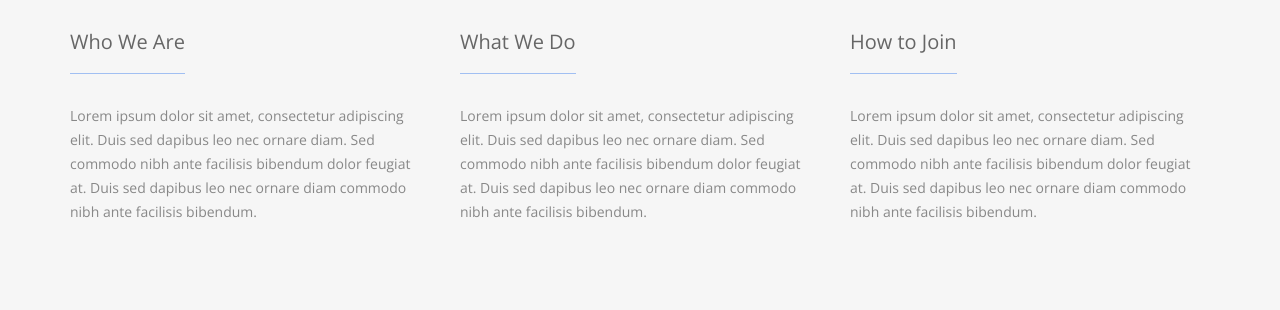
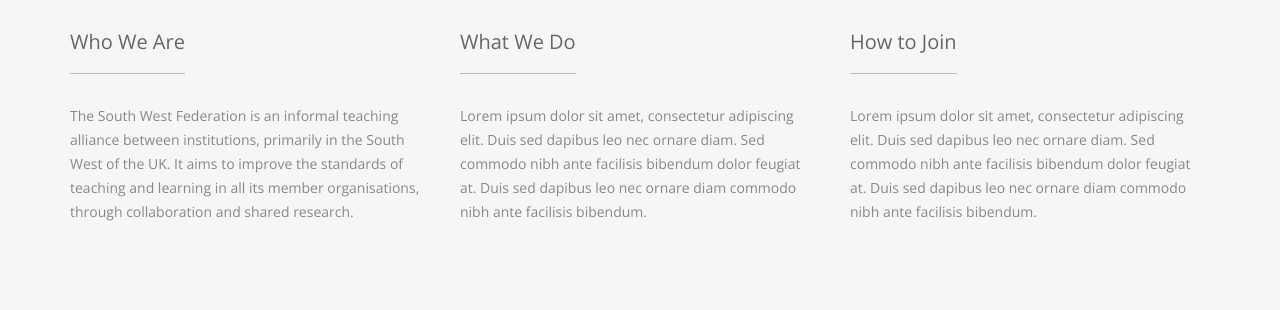
Before and after one commit to SouthWestFederation/southwestfederation.github.io, a Jekyll site: the page built from index.md, in a window 1280 px wide and 900 px high, scrolled down 743 px. Shown: the part 154-464 px from the top of the window. Built offline with Jekyll 4.4.1, drawn with Linux system fonts in a browser that asks for light colours; nearby versions of some CDN libraries.

Commit message:
updated 'who we are' section

```diff
--- a/_layouts/home.html
+++ b/_layouts/home.html
@@ -21,7 +21,7 @@ layout: default
     <div class="row">
       <div class="col-md-4">
         <h4>Who We Are</h4>
-        <p>Lorem ipsum dolor sit amet, consectetur adipiscing elit. Duis sed dapibus leo nec ornare diam. Sed commodo nibh ante facilisis bibendum dolor feugiat at. Duis sed dapibus leo nec ornare diam commodo nibh ante facilisis bibendum.</p>
+        <p>The South West Federation is an informal teaching alliance between institutions, primarily in the South West of the UK. It aims to improve the standards of teaching and learning in all its member organisations, through collaboration and shared research.</p>
       </div>
       <div class="col-md-4">
         <h4>What We Do</h4>
```
